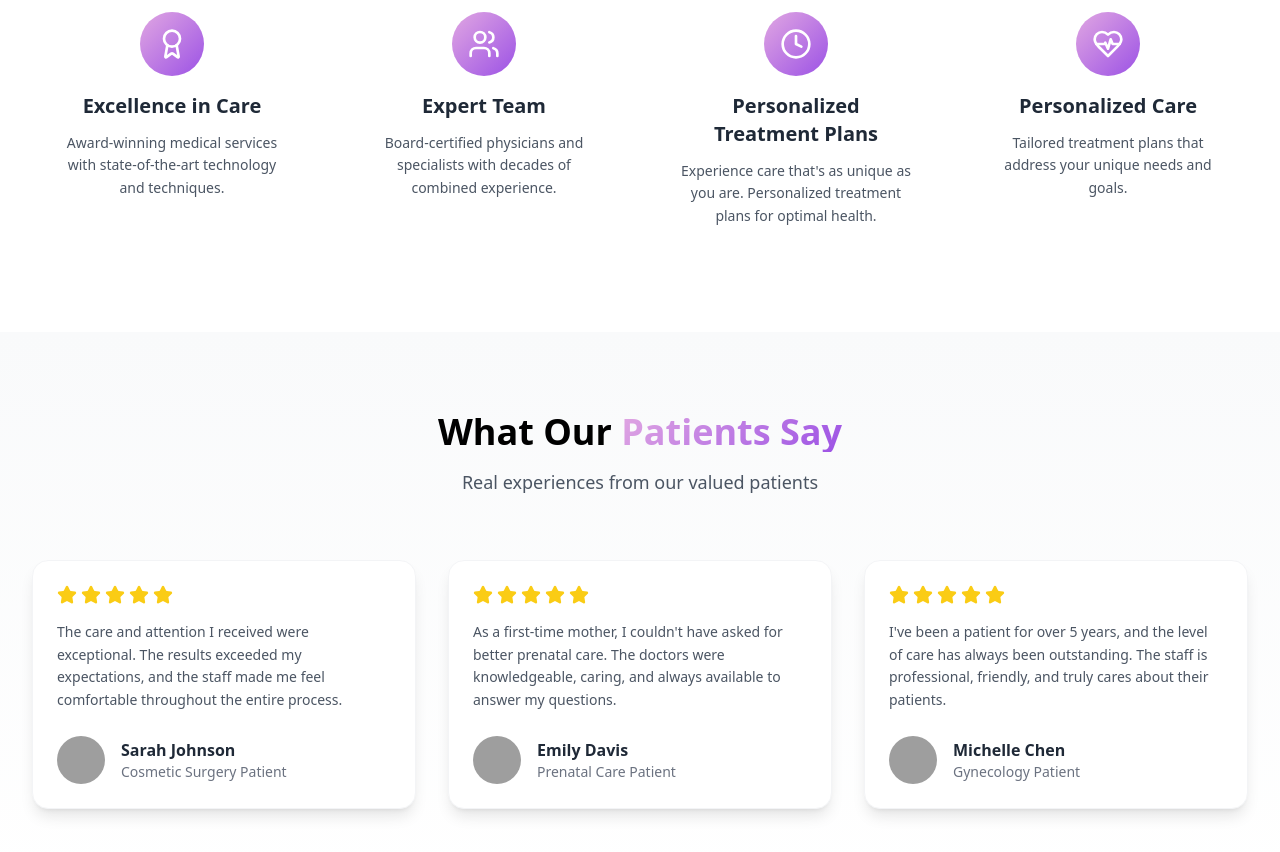
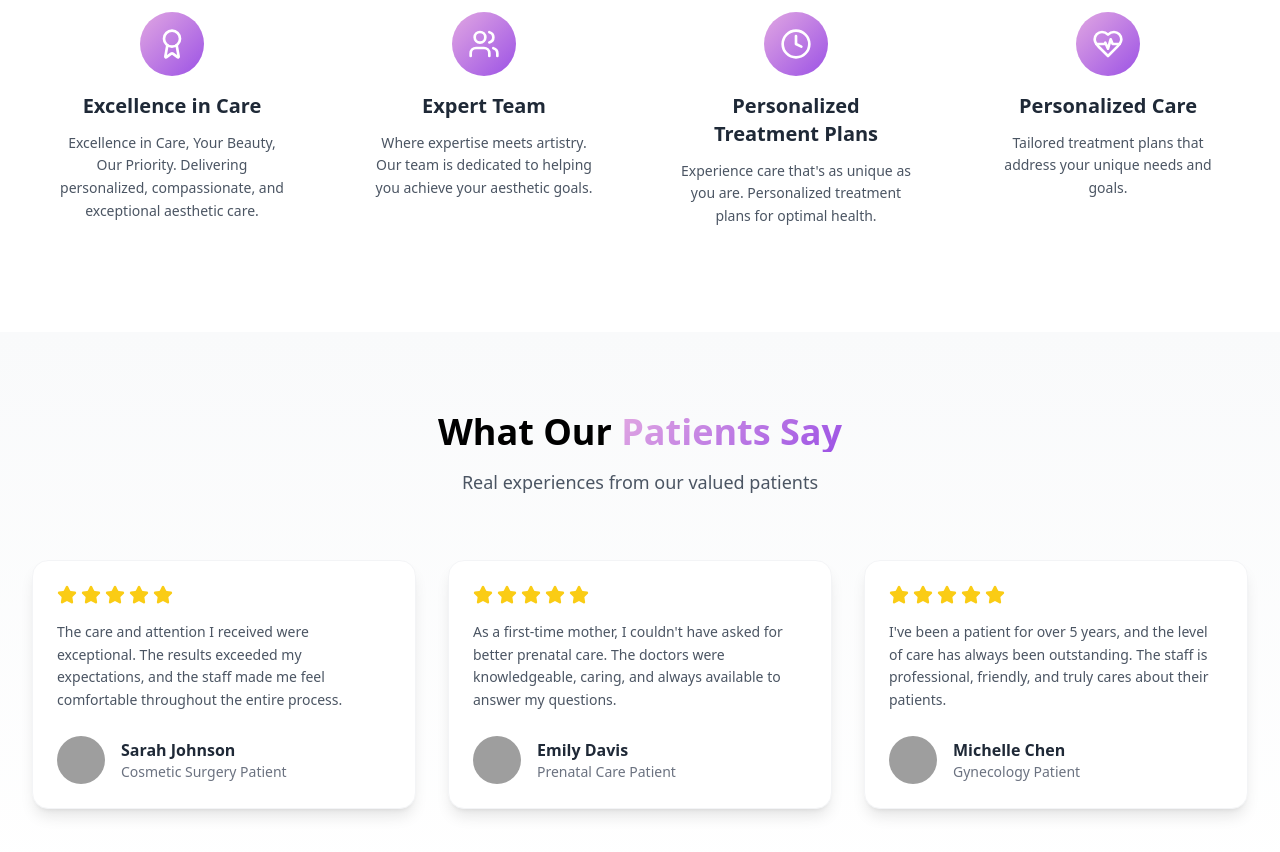
Before and after one commit to amartey-tricky/luxe, a Next.js app: page / in a window 1280 px wide. Shown: the part 2140-2992 px from the top of the page. Built offline with nearby package versions, Linux system fonts and the light colour scheme; grey boxes are pictures that could not be loaded.

Commit message:
Update index.tsx

```diff
--- a/components/home/choose-us/index.tsx
+++ b/components/home/choose-us/index.tsx
@@ -8,12 +8,12 @@ const features = [
   {
     icon: Award,
     title: "Excellence in Care",
-    description: "Award-winning medical services with state-of-the-art technology and techniques."
+    description: "Excellence in Care, Your Beauty, Our Priority. Delivering personalized, compassionate, and exceptional aesthetic care."
   },
   {
     icon: Users,
     title: "Expert Team",
-    description: "Board-certified physicians and specialists with decades of combined experience."
+    description: "Where expertise meets artistry. Our team is dedicated to helping you achieve your aesthetic goals."
   },
   {
     icon: Clock,
```
